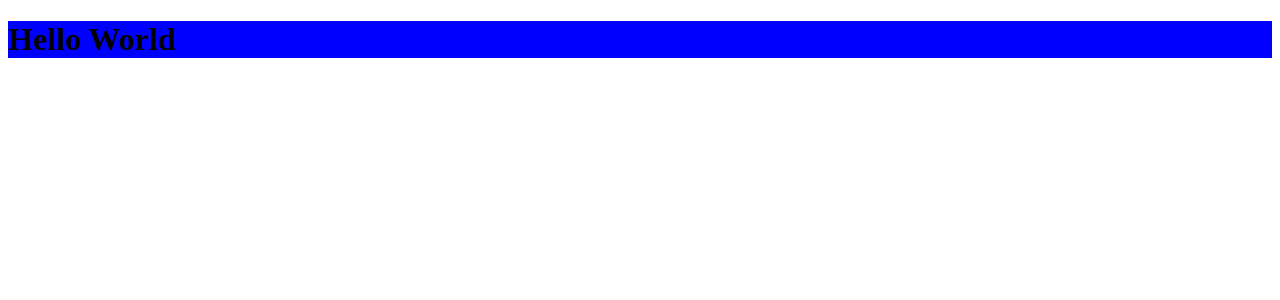
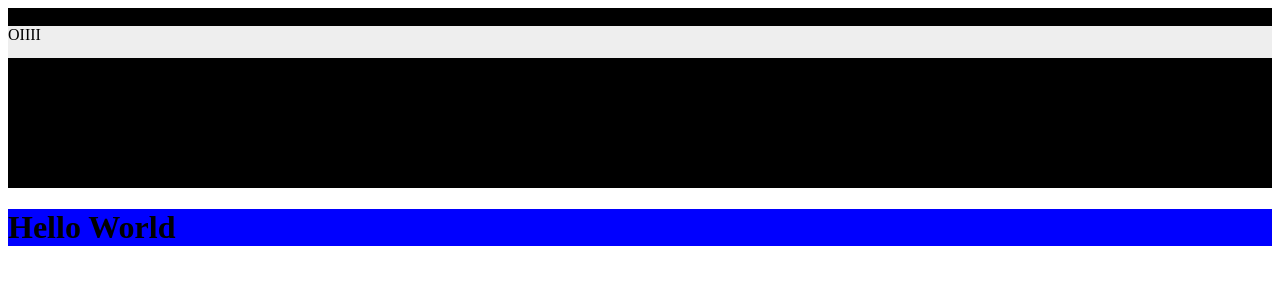
Before and after one commit to g-franklinn/Site_Trainee_CPE, a React (Vite) app: page / in a window 1280 px wide. Shown: the top 300 px of the page. Built offline with nearby package versions, Linux system fonts and the light colour scheme.

Commit message:
Desenvolvimento Header_1

```diff
--- a/src/App.css
+++ b/src/App.css
@@ -1,3 +1,17 @@
 .page-content{
     background-color: blue;
 }
+
+.header{
+    width: 100%;
+    height: 11.25rem;
+    flex-shrink: 0;
+    background: #000;
+}
+
+.header-menu {
+    width: 100%;
+    height: 2rem;
+    flex-shrink: 0;
+    background: #EEE;
+}
--- a/src/App.jsx
+++ b/src/App.jsx
@@ -6,10 +6,17 @@ function App() {
     <>
       <div className="header">
 
+        Doti Musical
+
+        <div className="header-menu">
+          OIIII
+        </div>
       </div>
+
       <div className="page-content">
           <h1>Hello World</h1>
       </div>
+
       <div className="footer">
 
       </div>
```
